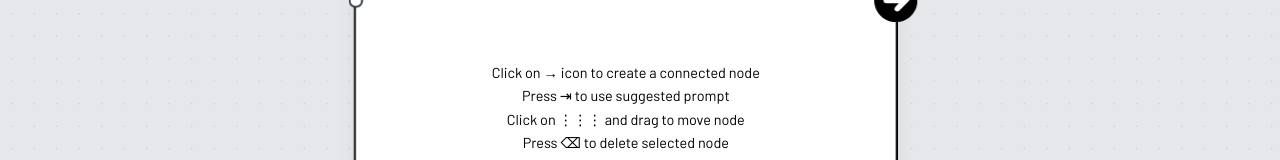
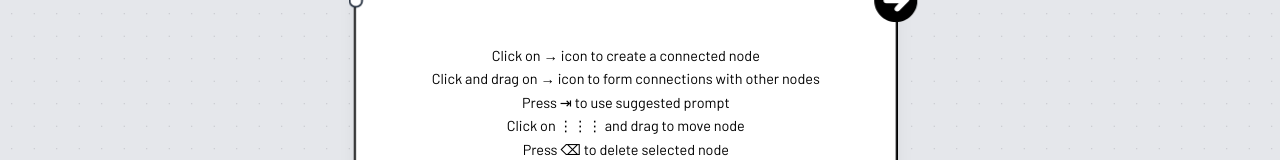
Before and after one commit to Winggo/polylogue, a Next.js app in the folder frontend/: page /canvas in a window 1280 px wide. Shown: the part 403-563 px from the top of the page. Built offline with nearby package versions, Linux system fonts and the light colour scheme; no server answers; what @ant-design/nextjs-registry would draw is missing.

Commit message:
add more instructions

```diff
--- a/frontend/src/components/LLMNode/LLMNodeCard.tsx
+++ b/frontend/src/components/LLMNode/LLMNodeCard.tsx
@@ -15,6 +15,8 @@ export default function LLMNodeCard() {
             <div className="cursor-text select-text text-center mb-[100px]">
                 <span>Click on → icon to create a connected node</span>
                 <br />
+                <span>Click and drag on → icon to form connections with other nodes</span>
+                <br />
                 <span>Press ⇥ to use suggested prompt</span>
                 <br />
                 <span>Click on ⋮⋮⋮ and drag to move node</span>
```
